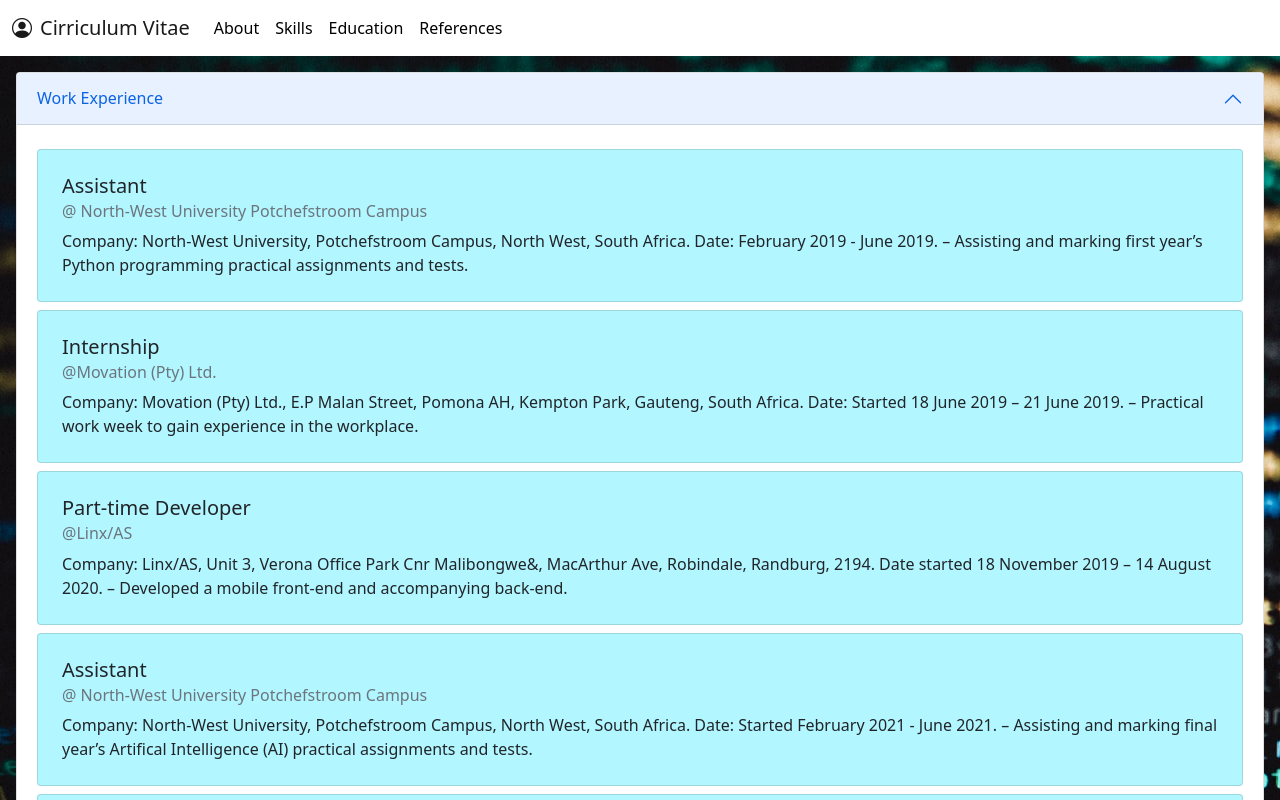
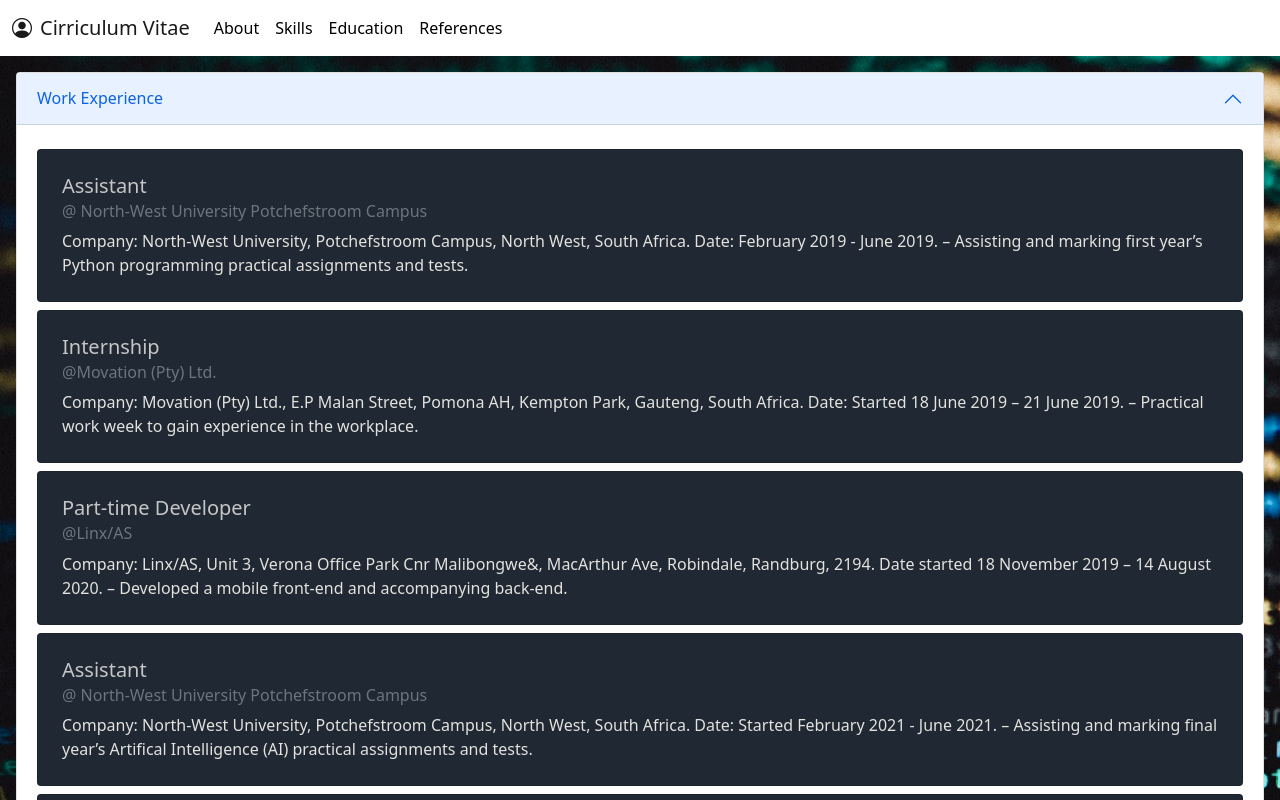
Before and after one commit to henro47/curriculum-vitae, an Angular app: page /references in a window 1280 px wide. Shown: the top 800 px of the page. Built offline with nearby package versions, Linux system fonts and the light colour scheme.

Commit message:
Update references.component.scss

```diff
--- a/src/app/Components/references/references.component.scss
+++ b/src/app/Components/references/references.component.scss
@@ -5,5 +5,15 @@
 
 .card
 {
-    background-color: #B2F6FF;
+    background-color: #1F2833;
 }
+
+.card-title
+{
+    color: #C5C6C7
+}
+
+.card-text
+{
+    color: #E3E2DF
+}
```
